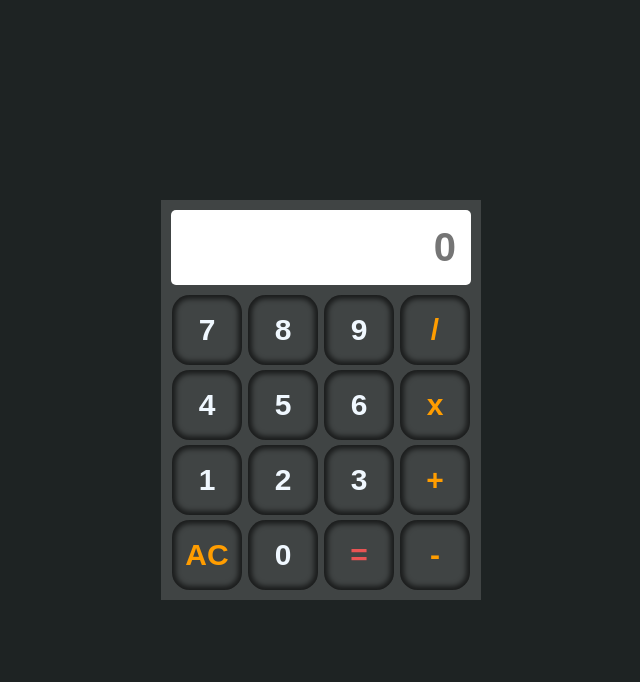
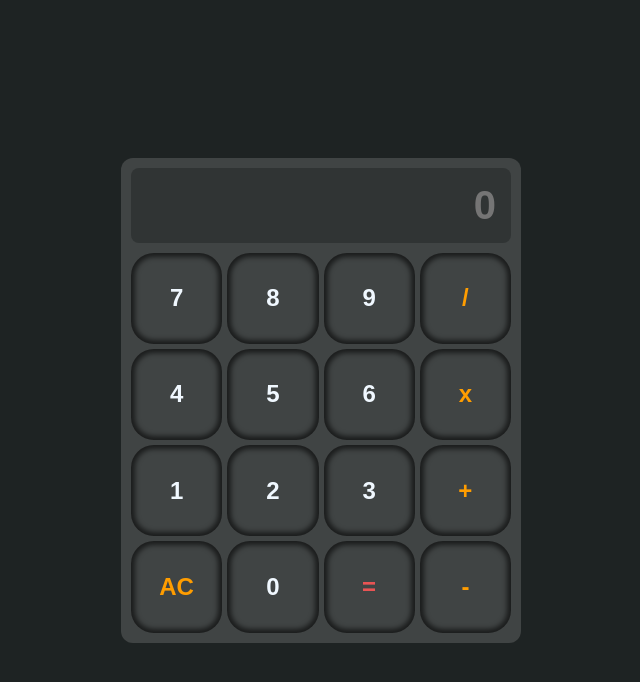
Before and after one commit to Abdulhadi360-tech/Mini_Calculator, a plain HTML site: page index.html in a window 1280 px wide. Shown: the whole page, without its empty margins (319-959 px from the left). Drawn offline with Linux system fonts and the light colour scheme.

Commit message:
calculator.css

```diff
--- a/calculator.css
+++ b/calculator.css
@@ -1,67 +1,73 @@
-*{
+* {
   margin: 0;
   padding: 0;
   box-sizing: border-box;
 }
-body{
+body {
   width: 100vw;
   height: 100vh;
   display: flex;
   justify-content: center;
   align-items: center;
   background-color: #1e2323;
-    font-family:Arial, Helvetica, sans-serif;
+  font-family: Arial, Helvetica, sans-serif;
 }
-.calculator{
+.calculator {
   background-color: #404444;
-    width: 320px;
-    max-width: 320px;
+  width: 90%;
+  max-width: 400px;
+  min-width: 250px;
+  border-radius: 12px;
   padding: 10px;
 }
-.calculator input{
+.calculator input {
   width: 100%;
   padding: 15px;
-    margin-bottom:10px ;
+  margin-bottom: 10px;
   font-size: 40px;
   text-align: end;
   font-weight: 700;
   border: none;
   border-radius: 5px;
+  background-color: #303434;
+  color: #ffffff;
+  border-radius: 8px;
 }
-.calculator .keys{
-    display: flex;
-    justify-content: space-evenly;
-    flex-wrap: wrap;
+.calculator .keys {
+  display: grid;
+  grid-template-columns: repeat(4, 1fr);
+  grid-template-rows: repeat(4, 1fr);
   gap: 5px;
 }
-.keys button{
-    min-width: 70px;
-    height: 70px;
+.keys button {
+  aspect-ratio: 1/1;
+  width: 100%;
+  height: auto;
   border-radius: 25%;
-    font-size: 30px;
+  font-size: 1.5rem;
   font-weight: 700;
+  padding: 0;
   background-color: #404444;
   color: aliceblue;
-    box-shadow: 0px 0px 5px 4px rgba(0,0,0,0.59) inset;
+  box-shadow: 0px 0px 5px 4px rgba(0, 0, 0, 0.59) inset;
   border: none;
+}
+.keys button:focus-visible {
+    outline: 2px solid #00ffff;
+}
 
-
+.keys button:hover {
+  background-color: rgb(90, 103, 103);
 }
-.keys button:hover{
-    background-color: rgb(90, 103, 103);
-
+.keys button:active {
+  color: rgb(28, 134, 215);
 }
-.keys button:active{
-    color: rgb(28, 134, 215);
-
-}
-.keys button.operator{
+.keys button.operator {
   color: rgb(255, 157, 0);
 }
-.keys button.operator:active{
+.keys button.operator:active {
   color: aqua;
-
 }
-.keys button.equalBtn{
+.keys button.equalBtn {
   color: rgb(233, 84, 84);
 }
```
Lines whose indentation alone changed are shown as unchanged.
